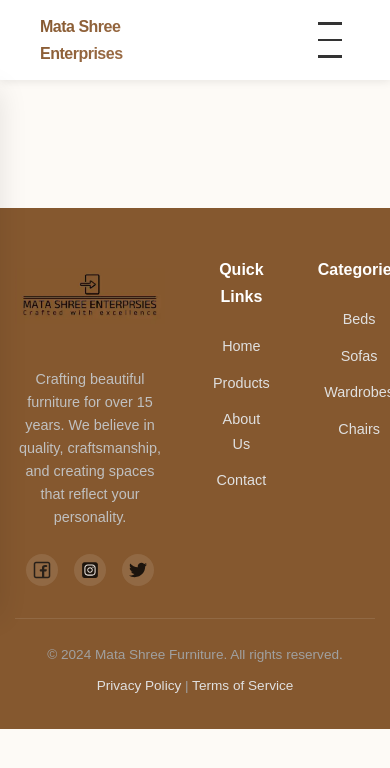
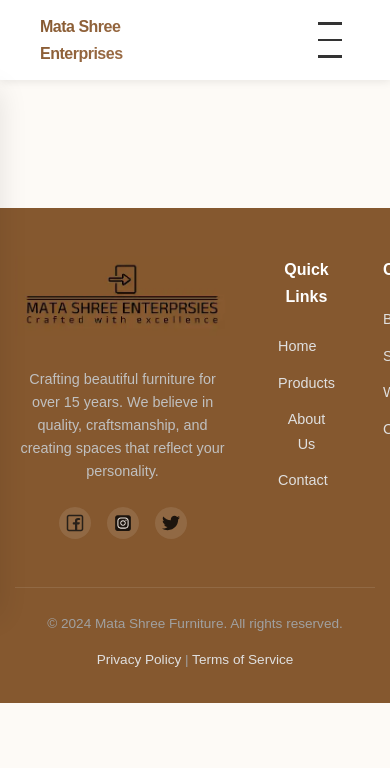
Before and after one commit to Manas22-creator/mata-shree-furniture-ecommerce, a React (Create React App) app in the folder client/: page /order/1 in a window 390 px wide. Shown: the top 768 px of the page. Built offline with nearby package versions, Linux system fonts and the light colour scheme; no server answers.

Commit message:
Fix: Improve footer responsive design on mobile devices - prevent overflow and ensure categories display properly

```diff
--- a/client/src/App.css
+++ b/client/src/App.css
@@ -82,6 +82,7 @@
     margin: 0 auto;
     padding: 0 15px;
     box-sizing: border-box;
+    overflow-x: hidden;
 }
 
 /* Fix all sections */
--- a/client/src/components/Footer.js
+++ b/client/src/components/Footer.js
@@ -14,9 +14,15 @@
                         </Link>
                         <p>Crafting beautiful furniture for over 15 years. We believe in quality, craftsmanship, and creating spaces that reflect your personality.</p>
                         <div className="social-links">
-                            <a href="https://facebook.com" target="_blank" rel="noopener noreferrer"><img src="/assets/icons/facebook.svg" alt="Facebook" /></a>
-                            <a href="https://instagram.com" target="_blank" rel="noopener noreferrer"><img src="/assets/icons/instagram.svg" alt="Instagram" /></a>
-                            <a href="https://twitter.com" target="_blank" rel="noopener noreferrer"><img src="/assets/icons/twitter.svg" alt="Twitter" /></a>
+                            <a href="https://facebook.com" target="_blank" rel="noopener noreferrer" aria-label="Facebook">
+                                <img src="/assets/icons/facebook.svg" alt="Facebook" />
+                            </a>
+                            <a href="https://instagram.com" target="_blank" rel="noopener noreferrer" aria-label="Instagram">
+                                <img src="/assets/icons/instagram.svg" alt="Instagram" />
+                            </a>
+                            <a href="https://twitter.com" target="_blank" rel="noopener noreferrer" aria-label="Twitter">
+                                <img src="/assets/icons/twitter.svg" alt="Twitter" />
+                            </a>
                         </div>
                     </div>
                     <div className="footer-links">
@@ -40,9 +46,18 @@
                     <div className="footer-contact">
                         <h4>Contact Info</h4>
                         <ul>
-                            <li><img src="/assets/icons/phone-white.svg" alt="Phone" /> +91 98765 43210</li>
-                            <li><img src="/assets/icons/email-white.svg" alt="Email" /> info@matashreefurniture.com</li>
-                            <li><img src="/assets/icons/location-white.svg" alt="Address" /> 123 Furniture Street, Design District</li>
+                            <li>
+                                <img src="/assets/icons/phone-white.svg" alt="Phone" />
+                                <span>+91 98765 43210</span>
+                            </li>
+                            <li>
+                                <img src="/assets/icons/email-white.svg" alt="Email" />
+                                <span>info@matashreefurniture.com</span>
+                            </li>
+                            <li>
+                                <img src="/assets/icons/location-white.svg" alt="Address" />
+                                <span>123 Furniture Street, Design District</span>
+                            </li>
                         </ul>
                     </div>
                 </div>
--- a/client/src/responsiveness.css
+++ b/client/src/responsiveness.css
@@ -805,44 +805,51 @@
 
     /* --- Footer --- */
     .footer {
-        padding: 2rem 0 1rem;
-        width: 100%;
+        padding: 2rem 15px 1rem;
+        width: 100%;
+        overflow-x: hidden;
     }
 
     .footer-grid {
         display: grid;
         grid-template-columns: 1fr;
-        gap: 2rem;
+        gap: 1.5rem;
         margin-bottom: 1.5rem;
         width: 100%;
+        max-width: 100%;
     }
 
     .footer-about {
         text-align: center;
         width: 100%;
+        margin-bottom: 1rem;
     }
 
     .footer-about p {
-        font-size: 0.8rem;
+        font-size: 0.75rem;
         margin-bottom: 0.75rem;
         color: #c0c0c0;
+        line-height: 1.5;
+        word-wrap: break-word;
     }
 
     .footer-logo {
-        height: 24px;
+        height: auto;
         margin-bottom: 0.5rem;
     }
 
     .footer-logo-link {
         margin-bottom: 1rem;
-        display: inline-block;
+        display: flex;
+        justify-content: center;
     }
 
     .footer-logo-img {
-        height: 60px;
+        height: 50px;
         width: auto;
-        max-width: 150px !important;
+        max-width: 120px;
         object-fit: contain;
+        display: block;
     }
 
     .social-links {
@@ -855,60 +862,81 @@
     .social-links a {
         width: 28px;
         height: 28px;
+        display: flex;
+        align-items: center;
+        justify-content: center;
     }
 
     .social-links img {
         height: 14px;
+        width: 14px;
     }
 
     .footer-links,
     .footer-contact {
         text-align: center;
         width: 100%;
+        padding: 0;
     }
 
     .footer h4 {
-        font-size: 0.95rem;
+        font-size: 0.9rem;
         margin-bottom: 0.75rem;
         color: white;
+        font-weight: 600;
     }
 
     .footer-links ul,
     .footer-contact ul {
         padding: 0;
+        margin: 0;
+        list-style: none;
     }
 
     .footer-links ul li,
     .footer-contact ul li {
-        font-size: 0.8rem;
+        font-size: 0.75rem;
         margin-bottom: 0.5rem;
         color: #c0c0c0;
-        display: flex;
-        flex-direction: column;
+        display: block;
+        word-wrap: break-word;
+        overflow-wrap: break-word;
+    }
+
+    .footer-links a,
+    .footer-contact a {
+        color: #e0e0e0;
+        text-decoration: none;
+        display: inline;
+    }
+
+    .footer-contact ul li {
+        display: flex;
         align-items: center;
-        gap: 0.25rem;
-    }
-
-    .footer-contact ul li {
-        flex-direction: column;
-        gap: 0.25rem;
+        justify-content: center;
+        gap: 0.5rem;
+        flex-wrap: wrap;
     }
 
     .footer-contact img {
         height: 14px;
-        margin-top: 0;
+        width: 14px;
+        margin: 0;
     }
 
     .footer-bottom {
-        flex-direction: column;
-        gap: 0.5rem;
+        display: flex;
+        flex-direction: column;
+        gap: 0.75rem;
         text-align: center;
-        font-size: 0.75rem;
+        font-size: 0.7rem;
         padding-top: 1rem;
+        border-top: 1px solid rgba(255, 255, 255, 0.1);
     }
 
     .footer-bottom a {
         color: #e0e0e0;
+        text-decoration: none;
     }
     }
 
```
